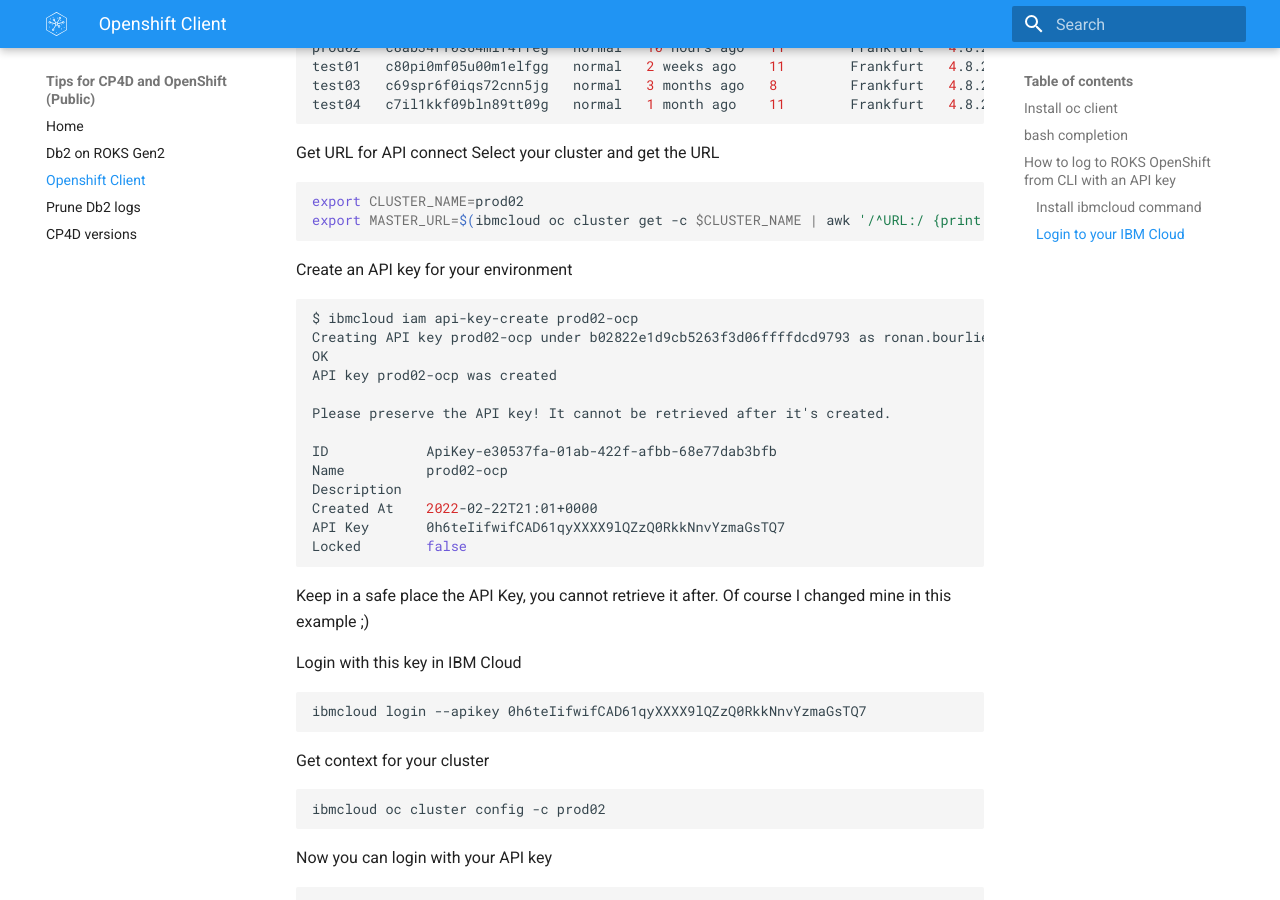
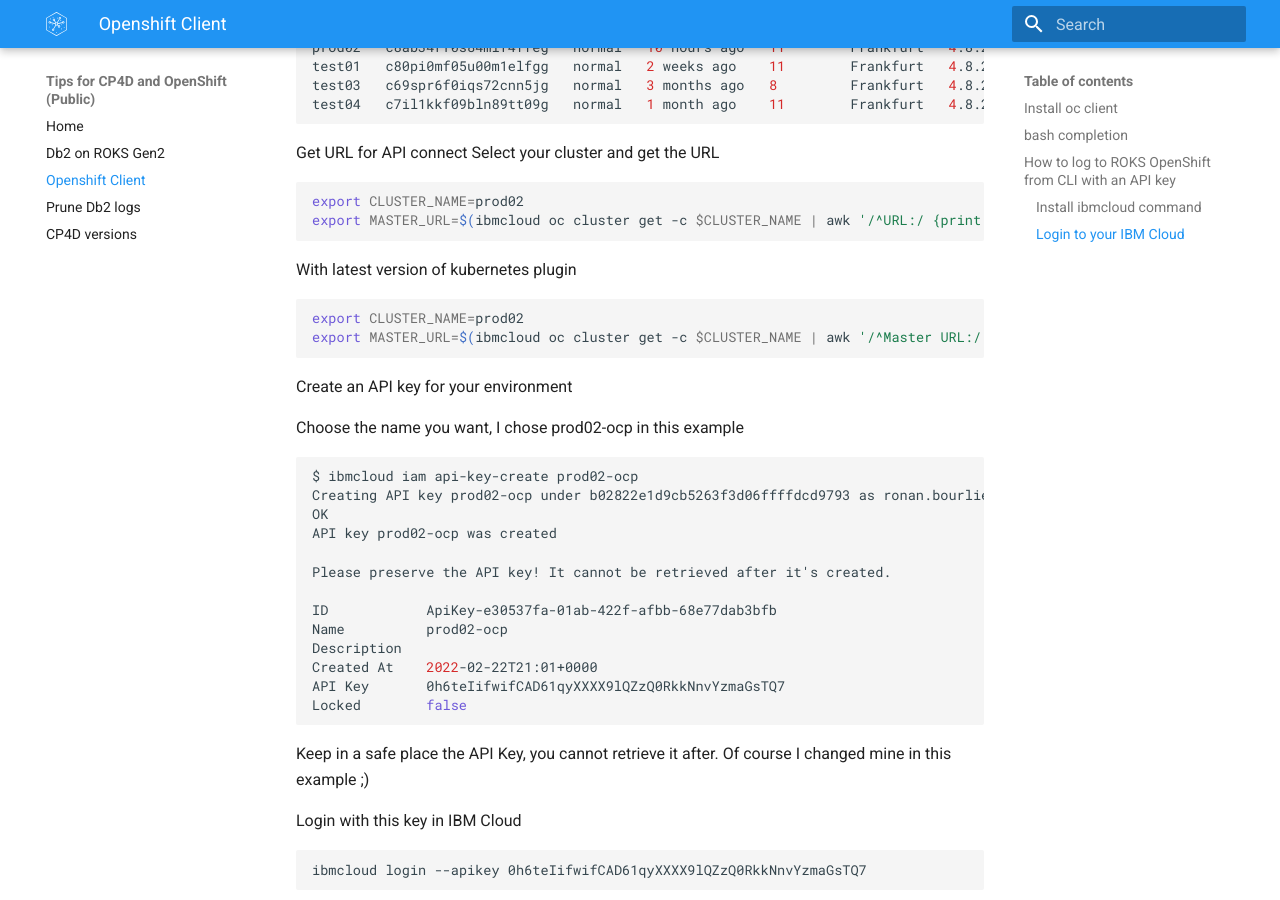
Before and after one commit to ronanb3/cp4d-ocp-tips, an MkDocs documentation site: the page built from docs/oc-client-install.md, in a window 1280 px wide and 900 px high, scrolled down 2305 px. Built offline with MkDocs 1.6.1 and Material for MkDocs 9.7.7, drawn with Linux system fonts in a browser that asks for light colours.

Commit message:
update after plugin version update

````diff
--- a/docs/oc-client-install.md
+++ b/docs/oc-client-install.md
@@ -120,7 +120,16 @@
 export MASTER_URL=$(ibmcloud oc cluster get -c $CLUSTER_NAME | awk '/^URL:/ {print $2}')
 ```
 
+With latest version of kubernetes plugin
+
+```sh
+export CLUSTER_NAME=prod02
+export MASTER_URL=$(ibmcloud oc cluster get -c $CLUSTER_NAME | awk '/^Master URL:/ {print $3}')
+```
+
 Create an API key for your environment
+
+Choose the name you want, I chose prod02-ocp in this example
 
 ```sh
 $ ibmcloud iam api-key-create prod02-ocp
````
